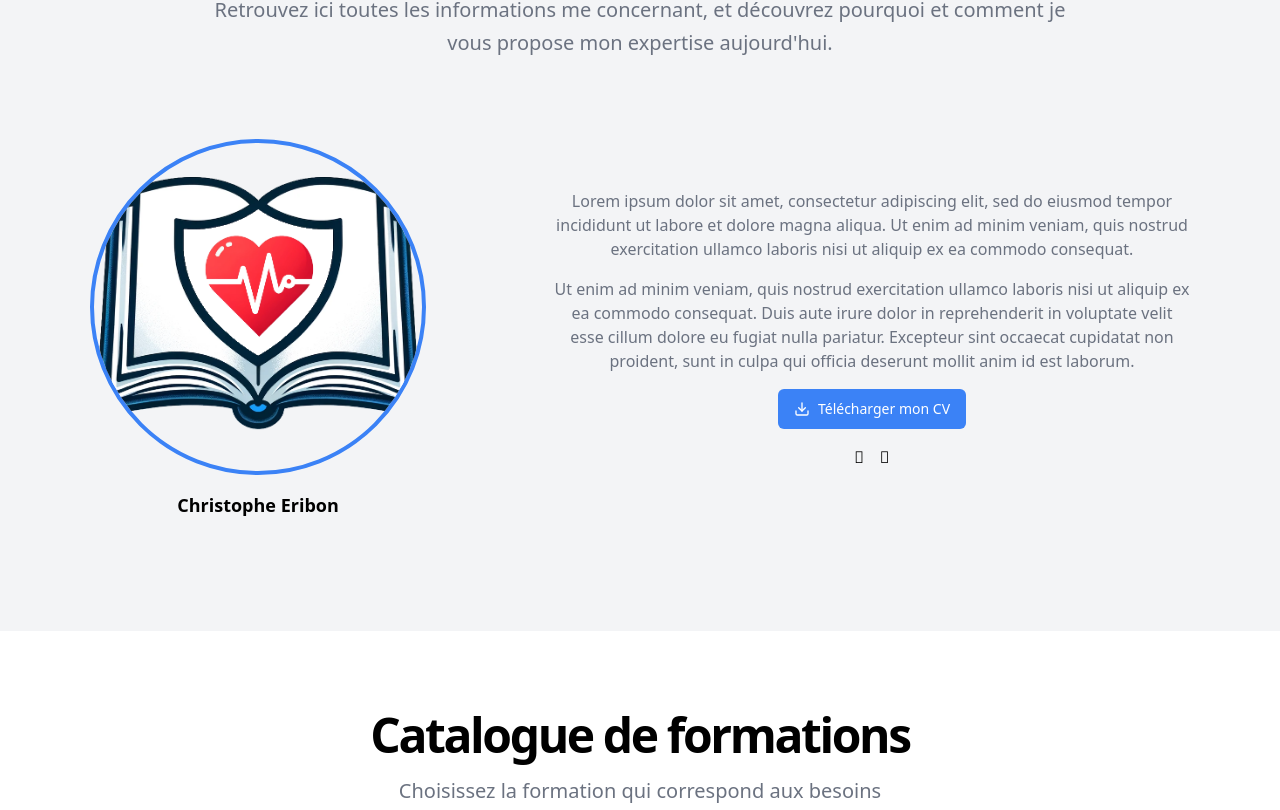
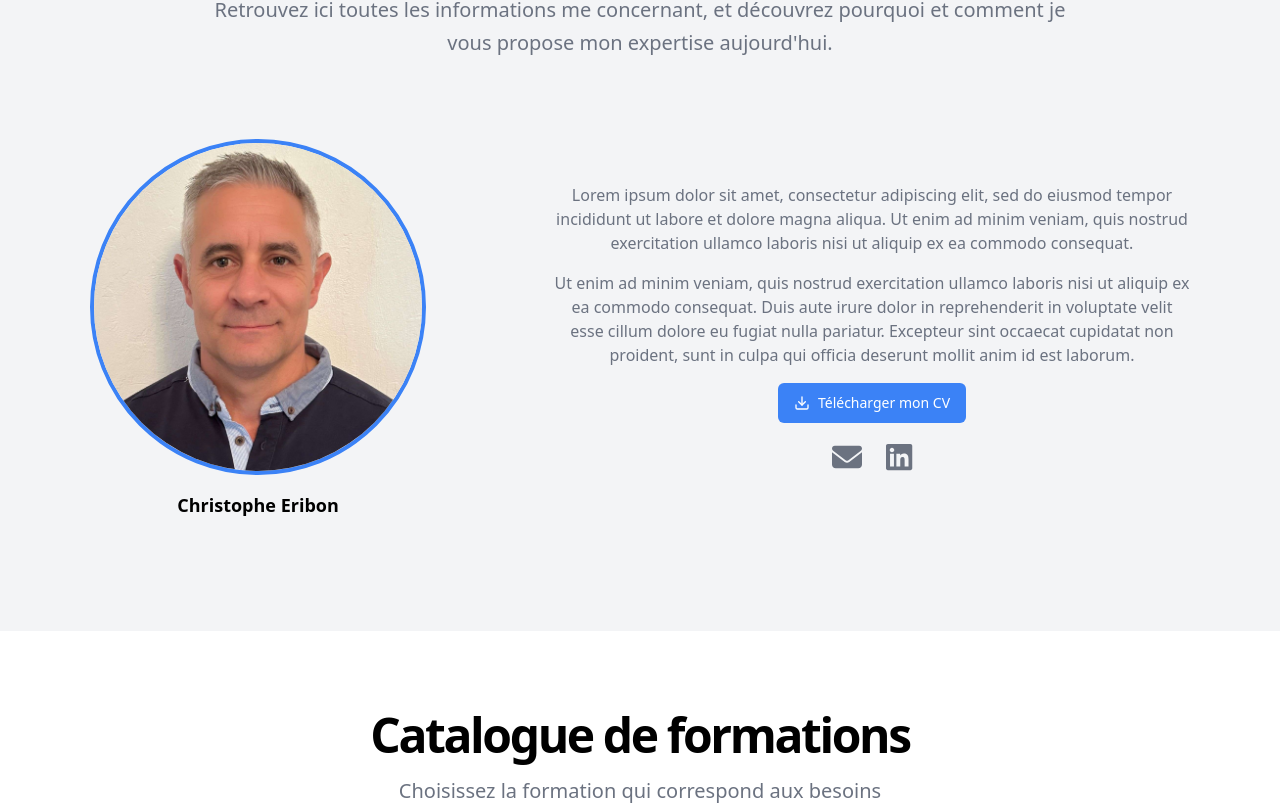
Before and after one commit to HugoErb/Site-SAFESEC-Formation, an Angular app in the folder frontend/: page / in a window 1280 px wide. Shown: the part 1590-2400 px from the top of the page. Built offline with nearby package versions, Linux system fonts and the light colour scheme.

Commit message:
ajout photo + font awesome + ajout boutons + style + bug fixes

```diff
--- a/frontend/angular.json
+++ b/frontend/angular.json
@@ -30,8 +30,7 @@
               "src/assets"
             ],
             "styles": [
-              "src/styles.scss",
-              "node_modules/font-awesome/css/font-awesome.min.css"
+              "src/styles.scss"
             ],
             "scripts": []
           },
--- a/frontend/package.json
+++ b/frontend/package.json
@@ -18,8 +18,11 @@
     "@angular/platform-browser": "^17.0.0",
     "@angular/platform-browser-dynamic": "^17.0.0",
     "@angular/router": "^17.0.0",
+    "@fortawesome/angular-fontawesome": "^0.14.1",
+    "@fortawesome/fontawesome-svg-core": "^6.5.2",
+    "@fortawesome/free-brands-svg-icons": "^6.5.2",
+    "@fortawesome/free-solid-svg-icons": "^6.5.2",
     "autoprefixer": "^10.4.16",
-    "font-awesome": "^4.7.0",
     "postcss": "^8.4.32",
     "rxjs": "~7.8.0",
     "tailwindcss": "^3.4.0",
--- a/frontend/src/app/home/home.component.html
+++ b/frontend/src/app/home/home.component.html
@@ -18,7 +18,7 @@
       Fonctionnalités</div>
     <div class="text-base cursor-pointer font-medium hover:text-blue-600" (click)="scrollToSection('formateur')">
       Formateur</div>
-      <div class="text-base cursor-pointer font-medium hover:text-blue-600" (click)="scrollToSection('catalogue')">
+    <div class="text-base cursor-pointer font-medium hover:text-blue-600" (click)="scrollToSection('catalogue')">
       Catalogue</div>
     <div class="text-base cursor-pointer font-medium hover:text-blue-600" (click)="scrollToSection('contact')">Contact
     </div>
@@ -28,7 +28,7 @@
   <div #menuBurger class="lg:hidden absolute top-full left-0 w-full bg-white shadow-md" *ngIf="burgerMenuOpened">
     <div class="block cursor-pointer px-4 py-2 text-sm text-gray-800 hover:bg-blue-500 hover:text-white"
       (click)="scrollToSection('fonctionnalites')">Fonctionnalités</div>
-      <div class="block cursor-pointer px-4 py-2 text-sm text-gray-800 hover:bg-blue-500 hover:text-white"
+    <div class="block cursor-pointer px-4 py-2 text-sm text-gray-800 hover:bg-blue-500 hover:text-white"
       (click)="scrollToSection('formateur')">Formateur</div>
     <div class="block cursor-pointer px-4 py-2 text-sm text-gray-800 hover:bg-blue-500 hover:text-white"
       (click)="scrollToSection('catalogue')">Catalogue</div>
@@ -43,13 +43,13 @@
       style="margin-top: -5rem;">
       <div class="grid max-w-[1300px] mx-auto gap-4 px-4 sm:px-6 md:px-10 md:grid-cols-2 md:gap-16">
         <h1
-          class="lg:leading-tighter text-3xl tracking-tighter mt-28 sm:text-4xl md:text-5xl xl:text-[3.4rem] 2xl:text-[3.75rem]">
+          class="lg:leading-tighter text-3xl tracking-tighter mt-40 md:mt-28 sm:text-4xl md:text-5xl xl:text-[3.4rem] 2xl:text-[3.75rem]">
           <span class="text-blue-600 font-bold">SGP Formation</span>
-          L'expertise au service<br> de vos équipes.
+          L'expertise au service de vos équipes.
         </h1>
         <div class="flex flex-col space-y-4">
           <div class="flex justify-center items-center w-full">
-            <img src="../../assets/imgs/logo.png" alt="Logo" class="w-60">
+            <img src="../../assets/imgs/logo.png" alt="Logo" class="w-40 md:w-60">
           </div>
           <p class="mx-auto max-w-[700px] text-gray-500 md:text-xl">
             SGP Formation vous propose des apprentissages délivrés par un expert vous permettant de sensibiliser vos
@@ -160,25 +160,35 @@
     </div>
   </section>
 
-  <section id="formateur" class="flex justify-center items-center w-full py-12 md:py-24 lg:py-20 px-2 md:px-0 pt-16 bg-gray-100">
+  <section id="formateur"
+    class="flex justify-center items-center w-full py-12 md:py-24 lg:py-20 px-2 md:px-0 pt-16 bg-gray-100">
     <div class="container space-y-12 px-4 md:px-6">
       <div class="flex flex-col items-center justify-center space-y-4 text-center mx-auto">
         <h2 class="text-4xl font-bold tracking-tighter sm:text-5xl">Votre formateur</h2>
         <p class="max-w-[900px] text-gray-500 md:text-xl/relaxed lg:text-base/relaxed xl:text-xl/relaxed">
-          Retrouvez ici toutes les informations me concernant, et découvrez pourquoi et comment je vous propose mon expertise aujourd'hui.
+          Retrouvez ici toutes les informations me concernant, et découvrez pourquoi et comment je vous propose mon
+          expertise aujourd'hui.
         </p>
       </div>
       <div class="flex flex-col md:flex-row items-center justify-center gap-4 md:gap-10 lg:gap-16">
         <div class="flex flex-col items-center justify-center w-full max-w-[400px] p-4 md:p-8">
-          <img src="../../assets/imgs/logo.png" alt="Photo" class="rounded-full object-cover object-center border-4 border-blue-500 aspect-square" />
+          <img src="../../assets/imgs/tof.jpg" alt="Photo"
+            class="rounded-full object-cover object-center border-4 border-blue-500 aspect-square" />
           <div class="text-lg font-semibold mt-4">Christophe Eribon</div>
         </div>
         <div class="flex flex-col w-full max-w-[700px] items-center justify-center p-4 md:p-8">
           <div class="space-y-4 text-center">
-            <p class="text-gray-500">Lorem ipsum dolor sit amet, consectetur adipiscing elit, sed do eiusmod tempor incididunt ut labore et dolore magna aliqua. Ut enim ad minim veniam, quis nostrud exercitation ullamco laboris nisi ut aliquip ex ea commodo consequat.</p>
-            <p class="text-gray-500">Ut enim ad minim veniam, quis nostrud exercitation ullamco laboris nisi ut aliquip ex ea commodo consequat. Duis aute irure dolor in reprehenderit in voluptate velit esse cillum dolore eu fugiat nulla pariatur. Excepteur sint occaecat cupidatat non proident, sunt in culpa qui officia deserunt mollit anim id est laborum.</p>
-            <button class="justify-center whitespace-nowrap rounded-md font-medium ring-offset-background transition-colors focus-visible:outline-none focus-visible:ring-2 focus-visible:ring-ring focus-visible:ring-offset-2 disabled:pointer-events-none disabled:opacity-50 h-10 px-4 py-2 text-sm inline-flex items-center gap-2 bg-blue-500 hover:bg-blue-700 text-white">
-              <svg xmlns="http://www.w3.org/2000/svg" width="24" height="24" viewBox="0 0 24 24" fill="none" stroke="currentColor" stroke-width="2" stroke-linecap="round" stroke-linejoin="round" class="w-4 h-4">
+            <p class="text-gray-500">Lorem ipsum dolor sit amet, consectetur adipiscing elit, sed do eiusmod tempor
+              incididunt ut labore et dolore magna aliqua. Ut enim ad minim veniam, quis nostrud exercitation ullamco
+              laboris nisi ut aliquip ex ea commodo consequat.</p>
+            <p class="text-gray-500">Ut enim ad minim veniam, quis nostrud exercitation ullamco laboris nisi ut aliquip
+              ex ea commodo consequat. Duis aute irure dolor in reprehenderit in voluptate velit esse cillum dolore eu
+              fugiat nulla pariatur. Excepteur sint occaecat cupidatat non proident, sunt in culpa qui officia deserunt
+              mollit anim id est laborum.</p>
+            <button
+              class="justify-center whitespace-nowrap rounded-md font-medium ring-offset-background transition-colors focus-visible:outline-none focus-visible:ring-2 focus-visible:ring-ring focus-visible:ring-offset-2 disabled:pointer-events-none disabled:opacity-50 h-10 px-4 py-2 text-sm inline-flex items-center gap-2 bg-blue-500 hover:bg-blue-700 text-white">
+              <svg xmlns="http://www.w3.org/2000/svg" width="24" height="24" viewBox="0 0 24 24" fill="none"
+                stroke="currentColor" stroke-width="2" stroke-linecap="round" stroke-linejoin="round" class="w-4 h-4">
                 <path d="M21 15v4a2 2 0 0 1-2 2H5a2 2 0 0 1-2-2v-4"></path>
                 <polyline points="7 10 12 15 17 10"></polyline>
                 <line x1="12" x2="12" y1="15" y2="3"></line>
@@ -186,21 +196,21 @@
               Télécharger mon CV
             </button>
           </div>
-          <div class="flex justify-center gap-4 mt-4">
-            <a href="mailto:votre.email@exemple.com" class="hover:text-blue-700">
-              <i class="fa-brands fa-linkedin"></i>
+          <div class="flex justify-center gap-6 mt-4">
+            <div (click)="scrollToSection('contact')" class="text-gray-500 hover:text-blue-700 cursor-pointer text-3xl">
+              <fa-icon [icon]="icons.faEnvelope"></fa-icon>
+            </div>
+            <a href="https://www.linkedin.com/in/christophe-e-7a6813167/" target="_blank"
+              class="text-gray-500 hover:text-blue-700 text-3xl">
+              <fa-icon [icon]="icons.faLinkedin"></fa-icon>
             </a>
-            <a href="https://www.linkedin.com/in/votreprofil" class="hover:text-blue-700">
-              <i class="fa-brands fa-linkedin"></i>
-            </a>
-        </div>
+          </div>
         </div>
       </div>
     </div>
   </section>
 
-  <section id="catalogue"
-    class="flex justify-center items-center w-full py-12 md:py-32 lg:py-20 px-2 md:px-0">
+  <section id="catalogue" class="flex justify-center items-center w-full py-12 md:py-32 lg:py-20 px-2 md:px-0">
     <div class="container grid items-center justify-center gap-6 px-4 md:px-6">
       <div class="space-y-4 text-center mx-auto">
         <h2 class="text-4xl font-bold tracking-tighter sm:text-5xl">Catalogue de formations</h2>
@@ -210,7 +220,7 @@
         </p>
       </div>
       <div class="grid gap-8 sm:grid-cols-2 md:gap-12 lg:grid-cols-3 w-full mt-6 justify-items-center">
-        <div class="rounded-lg bg-white border border-gray-300 shadow-md w-[340px] flex flex-col" data-v0-t="card">
+        <div class="rounded-lg bg-white border border-gray-300 shadow-md w-[340px] flex flex-col">
           <div class="flex flex-col space-y-1.5 p-6 text-center">
             <h3 class="text-2xl font-semibold leading-none tracking-tight">Prévention des risques</h3>
             <p class="text-sm text-muted-foreground"><span class="text-3xl font-bold mt-4 inline-flex">
@@ -252,8 +262,7 @@
               le plan</button></div>
         </div>
         <div
-          class="rounded-lg bg-card text-card-foreground shadow-sm w-[340px] bg-white border border-2 border-blue-500 relative flex flex-col"
-          data-v0-t="card">
+          class="rounded-lg bg-card text-card-foreground shadow-sm w-[340px] bg-white border border-2 border-blue-500 relative flex flex-col">
           <div
             class="absolute top-0 left-1/2 transform -translate-x-1/2 -translate-y-1/2 bg-blue-500 text-white px-2 py-1 rounded-md">
             Populaire
@@ -306,7 +315,7 @@
               class="inline-flex items-center justify-center rounded-md text-sm font-medium ring-offset-background transition-colors focus-visible:outline-none focus-visible:ring-2 focus-visible:ring-ring focus-visible:ring-offset-2 disabled:pointer-events-none disabled:opacity-50 h-10 px-4 py-2 bg-blue-500 text-white hover:bg-blue-700 w-full">Choisir
               le plan</button></div>
         </div>
-        <div class="rounded-lg bg-white border border-gray-300 shadow-md w-[340px] flex flex-col" data-v0-t="card">
+        <div class="rounded-lg bg-white border border-gray-300 shadow-md w-[340px] flex flex-col">
           <div class="flex flex-col space-y-1.5 p-6 text-center">
             <h3 class="text-2xl font-semibold leading-none tracking-tight">VIP</h3>
             <p class="text-sm text-muted-foreground"><span class="text-3xl font-bold mt-4 inline-flex">
@@ -358,7 +367,8 @@
       </div>
     </div>
   </section>
-  <section id="contact" class="flex justify-center items-center w-full py-12 md:py-24 lg:py-20 px-2 md:px-0 bg-gray-100">
+  <section id="contact"
+    class="flex justify-center items-center w-full py-12 md:py-24 lg:py-20 px-2 md:px-0 bg-gray-100">
     <div class="container space-y-12 px-4 md:px-6">
       <div class="flex flex-col items-center justify-center space-y-4 text-center">
         <div class="space-y-2">
--- a/frontend/src/app/home/home.component.ts
+++ b/frontend/src/app/home/home.component.ts
@@ -1,10 +1,13 @@
 import { Component, ElementRef, HostListener, ViewChild } from '@angular/core';
 import { CommonModule } from '@angular/common';
+import { FontAwesomeModule } from '@fortawesome/angular-fontawesome';
+import { faLinkedin } from '@fortawesome/free-brands-svg-icons';
+import { faEnvelope } from '@fortawesome/free-solid-svg-icons';
 
 @Component({
   selector: 'app-home',
   standalone: true,
-  imports: [CommonModule],
+  imports: [CommonModule, FontAwesomeModule],
   templateUrl: './home.component.html',
   styleUrls: ['./home.component.scss']
 })
@@ -12,6 +15,7 @@ export class HomeComponent {
   userConnected: boolean = false;
   accountMenuOpened: boolean = false;
   burgerMenuOpened: boolean = false;
+  icons = {faLinkedin, faEnvelope};
 
   @ViewChild('menuContainerRef') menuContainerRef!: ElementRef;
   @ViewChild('menuBurger') menuBurger!: ElementRef;
--- a/frontend/src/index.html
+++ b/frontend/src/index.html
@@ -5,7 +5,7 @@
   <title>SGP Formation</title>
   <base href="/">
   <meta name="viewport" content="width=device-width, initial-scale=1">
-  <link rel="icon" type="image/x-icon" href="frontend/src/assets/imgs/logo.png">
+  <link rel="icon" type="image/x-icon" href="assets/imgs/logo.png">
 </head>
 <body>
   <app-root></app-root>
```
Also changed, not shown: frontend/src/assets/imgs/tof.jpg (added), 1 other file (tests, documents, lock files or other folders).
